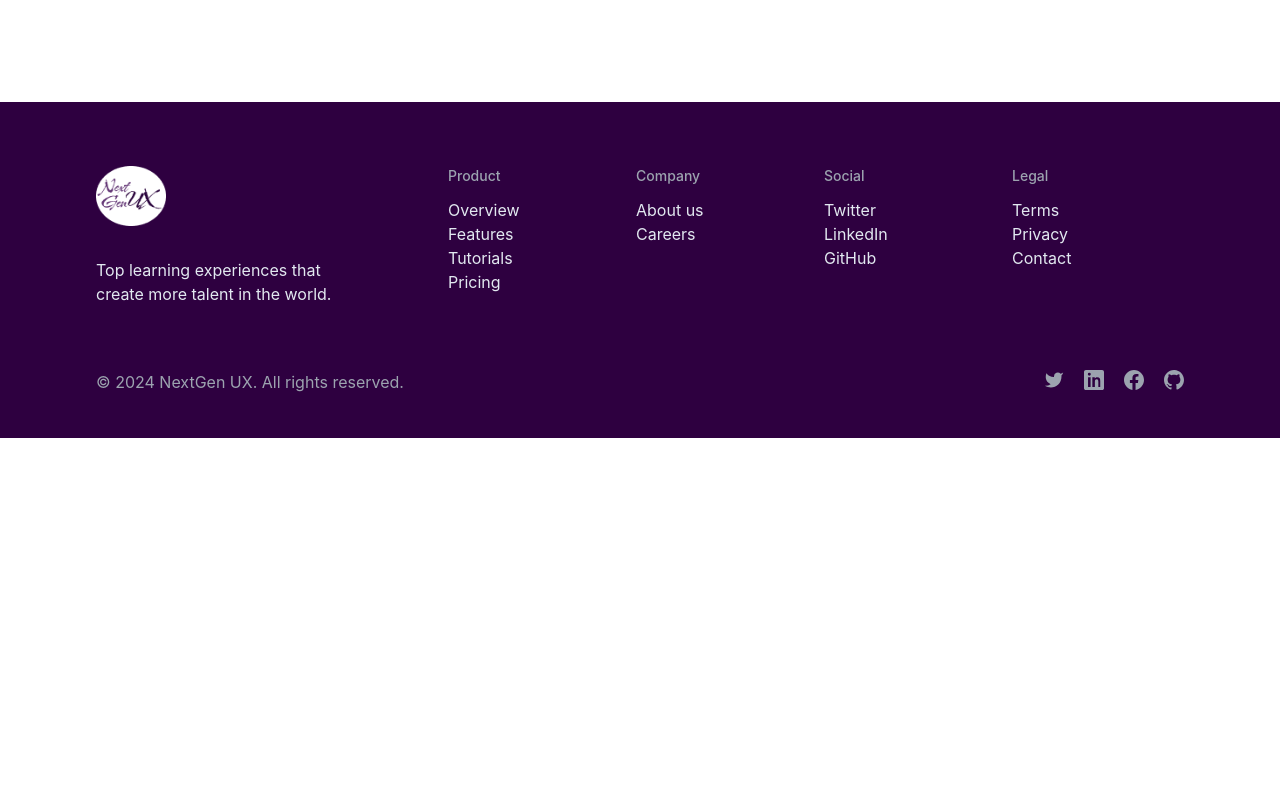
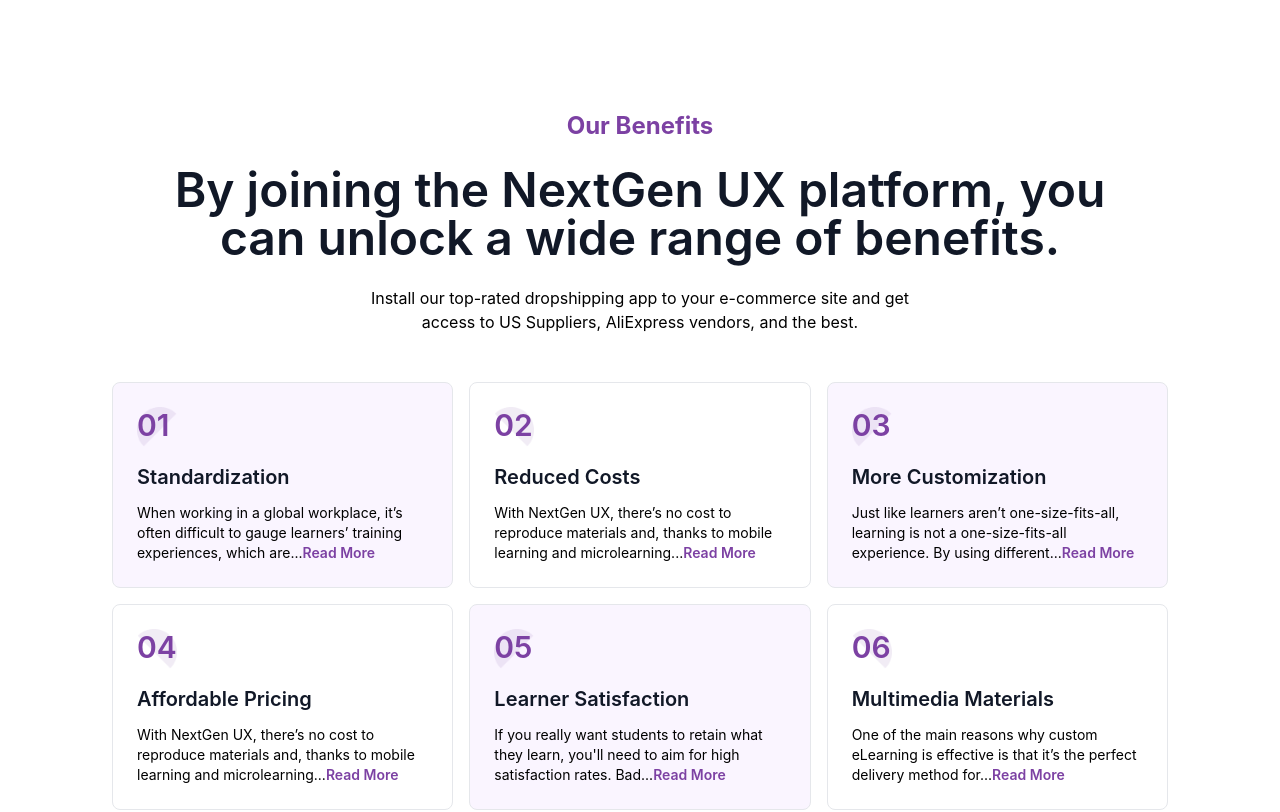
Before and after one commit to vaishnavibadwaik24/next-gen-ux, a React (Create React App) app: page /about in a window 1280 px wide. Shown: the part 1310-2122 px from the top of the page. Before the commit the page ends 1748 px from the top, so only its background shows below. Built offline with nearby package versions, Linux system fonts and the light colour scheme.

Commit message:
Benefits section added

```diff
--- a/src/About.jsx
+++ b/src/About.jsx
@@ -2,8 +2,54 @@
 import AUimage1 from "./images/AUimage1.png";
 import AUimage2 from "./images/AUimage2.png";
 import FeatureImg from "./images/FeatureImg.png";
+import Ellipse1 from "./images/Ellipse1.png";
+import Ellipse2 from "./images/Ellipse2.png";
 
 export default function About() {
+  const benefits = [
+    {
+      id: 1,
+      title: "Standardization",
+      description:
+        "When working in a global workplace, it’s often difficult to gauge learners’ training experiences, which are...",
+      link: "#",
+    },
+    {
+      id: 2,
+      title: "Reduced Costs",
+      description:
+        "With NextGen UX, there’s no cost to reproduce materials and, thanks to mobile learning and microlearning...",
+      link: "#",
+    },
+    {
+      id: 3,
+      title: "More Customization",
+      description:
+        "Just like learners aren’t one-size-fits-all, learning is not a one-size-fits-all experience. By using different...",
+      link: "#",
+    },
+    {
+      id: 4,
+      title: "Affordable Pricing",
+      description:
+        "With NextGen UX, there’s no cost to reproduce materials and, thanks to mobile learning and microlearning...",
+      link: "#",
+    },
+    {
+      id: 5,
+      title: "Learner Satisfaction",
+      description:
+        "If you really want students to retain what they learn, you'll need to aim for high satisfaction rates. Bad...",
+      link: "#",
+    },
+    {
+      id: 6,
+      title: "Multimedia Materials",
+      description:
+        "One of the main reasons why custom eLearning is effective is that it’s the perfect delivery method for...",
+      link: "#",
+    },
+  ];
   return (
     <>
       {/*  Start About */}
@@ -91,7 +137,7 @@
             >
               Features
             </h1>
-            <h1 className="text-5xl font-semibold">
+            <h1 className="text-5xl mt-2 font-semibold">
               We are constantly striving to deliver the best features in every
               aspect.
             </h1>
@@ -125,6 +171,62 @@
         </div>
       </section>
       {/* End Features */}
+
+      {/* Start Benefits */}
+      <div className="bg-white px-28 pb-20">
+        <div className="max-w-7xl mx-auto text-center">
+          <h2
+            className="text-purple-600 text-2xl font-bold"
+            style={{ color: "rgba(124, 65, 163, 1)" }}
+          >
+            Our Benefits
+          </h2>
+          <p className="mt-6 text-5xl font-semibold text-gray-900">
+            By joining the NextGen UX platform, you <br /> can unlock a wide
+            range of benefits.
+          </p>
+          <p className="mt-6 text-base text-black">
+            Install our top-rated dropshipping app to your e-commerce site and
+            get <br /> access to US Suppliers, AliExpress vendors, and the best.
+          </p>
+        </div>
+
+        <div className="mt-12 grid gap-4 lg:grid-cols-3 max-w-7xl mx-auto">
+          {benefits.map((benefit, index) => (
+            <div
+              key={benefit.id}
+              className={`p-6 rounded-lg border text-left relative ${
+                index % 2 === 0 ? "bg-purple-50" : "bg-white"
+              }`}
+            >
+              <div className="relative flex items-left justify-left">
+                <img
+                  src={ index % 2 === 0 ? Ellipse1 : Ellipse2}
+                  alt="Ellipse"
+                  className="absolute inset-0 w-10 h-10"
+                />
+                <div className="relative text-3xl font-semibold z-10" style={{ color: "rgba(124, 65, 163, 1)" }}>
+                  {String(benefit.id).padStart(2, "0")}
+                </div>
+              </div>
+              <h3 className="text-xl font-semibold text-gray-900 mt-5">
+                {benefit.title}
+              </h3>
+              <p className="mt-3 text-sm text-black">
+                {benefit.description}
+                <span><a
+                href={benefit.link}
+                className="mt-4 font-small font-semibold hover:underline"
+                style={{ color: "rgba(124, 65, 163, 1)" }}
+              >
+                Read More
+              </a></span>
+              </p>
+            </div>
+          ))}
+        </div>
+      </div>
+      {/* End Benefits */}
     </>
   );
 }
```
Also changed, not shown: src/images/Ellipse1.png (added), src/images/Ellipse2.png (added).
